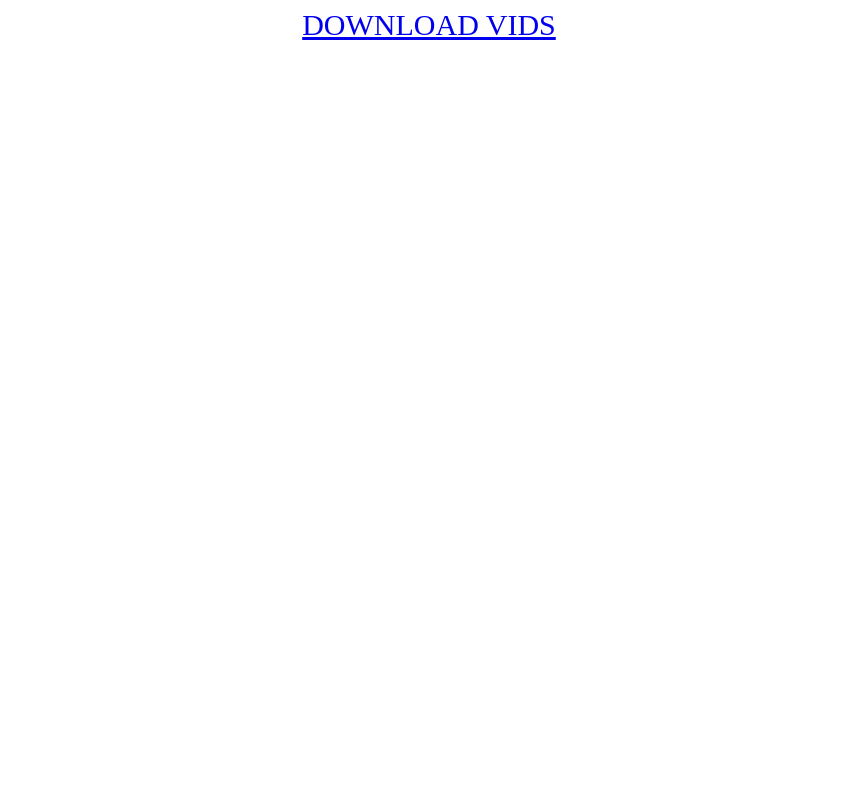
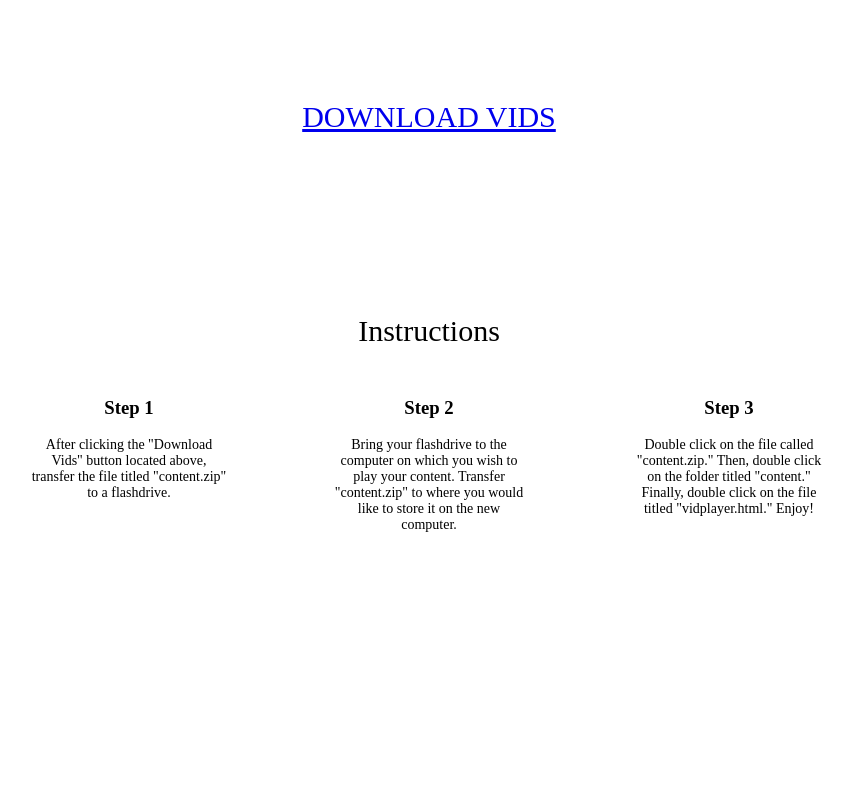
Before and after one commit to cmihm01/Offline-YouTube, a Flask app: page /done in a window 1280 px wide. Before the commit the part shown is almost empty. Shown: the whole page, without its empty margins (211-1062 px from the left). Run offline with Flask 2, Linux system fonts and the light colour scheme.

Commit message:
added instructions to download page

```diff
--- a/static/style.css
+++ b/static/style.css
@@ -1,3 +1,7 @@
+html, body {
+    margin: 0;
+    height: 100%;
+}
 div {
 	text-align:center;
 }
@@ -24,3 +28,28 @@ div#submit{
 input[type=submit]{
     width: 150px;  height: 15px;
 }
+
+.downloadLink {
+	padding-top: 100px;
+}
+
+.allInstructions {
+	width: 900px;
+	height: 100%;
+	margin: 0 auto
+}
+
+div .indivInstruction {
+	float: left;
+	width: 200px;
+	padding-left: 50px;
+	padding-right: 50px;
+}
+
+.instructionBody {
+	padding-top: 150px;
+}
+
+.instruction {
+	font-size: 14px;
+}
--- a/templates/done.html
+++ b/templates/done.html
@@ -6,8 +6,27 @@
 		<link rel="stylesheet" type="text/css" href="static/style.css">
 	</head>
 	<body>
-		<div>
+		<div class="downloadLink">
 	        <a href="/static/content.zip">DOWNLOAD VIDS</a>
 	    </div>
+	    <div class="instructionBody">
+	    	<div>
+	    		<p>Instructions</p>
+	    	</div>
+	    	<div class="allInstructions">
+		    	<div class="indivInstruction">
+		    		<h3>Step 1</h3>
+		    		<p class="instruction">After clicking the "Download Vids" button located above, transfer the file titled "content.zip" to a flashdrive.</p>
+		    	</div>
+		    	<div class="indivInstruction">
+		    		<h3>Step 2</h3>
+		    		<p class="instruction">Bring your flashdrive to the computer on which you wish to play your content. Transfer "content.zip" to where you would like to store it on the new computer.</p>
+		    	</div>
+		    	<div class="indivInstruction">
+		    		<h3>Step 3</h3>
+		    		<p class="instruction">Double click on the file called "content.zip." Then, double click on the folder titled "content." Finally, double click on the file titled "vidplayer.html." Enjoy!</p>
+		    	</div>
+		    </div>
+		</div>
 	</body>
 </html>
```
Also changed, not shown: static/makequery.js (deleted).
